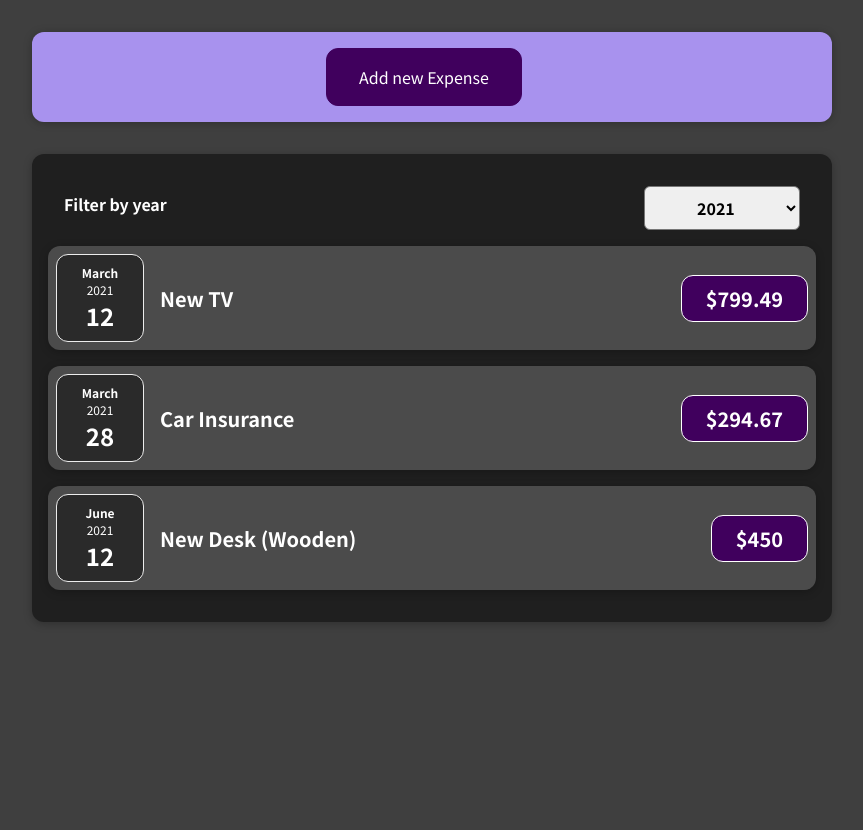
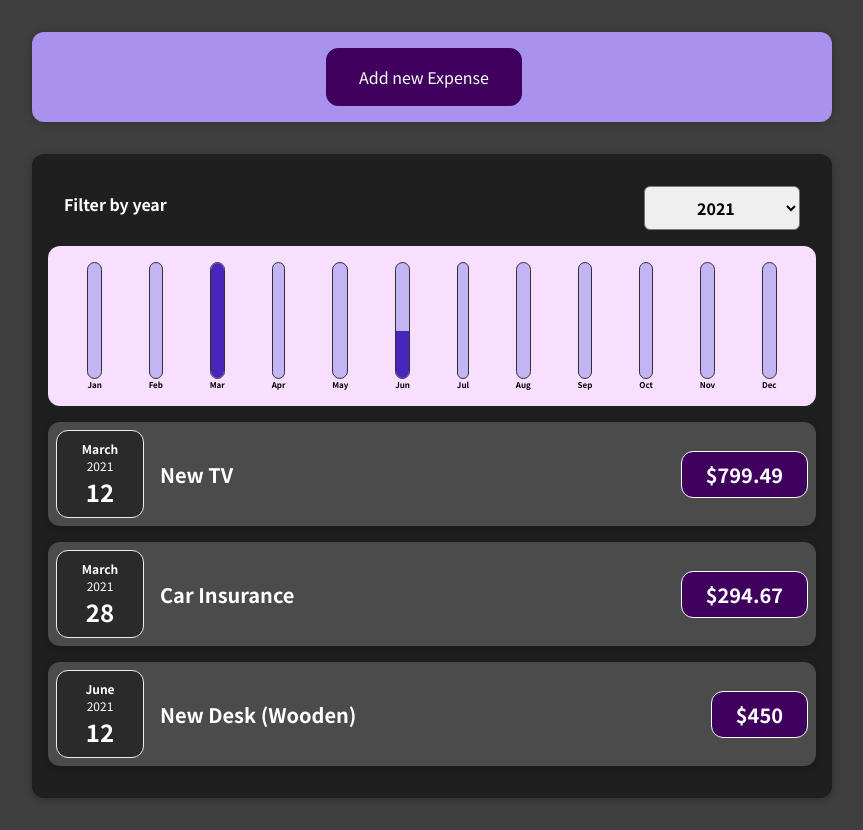
Before and after one commit to LucaVerth/my-first-app, a React (Create React App) app: page / in a window 1280 px wide. Shown: the whole page, without its empty margins (208-1071 px from the left). Before the commit the page ends 800 px from the top, so only its background shows below. Built offline with nearby package versions, Linux system fonts and the light colour scheme.

Commit message:
Added chart for months expenses

```diff
--- /dev/null
+++ b/src/components/Chart/Chart.css
@@ -0,0 +1,9 @@
+.chart {
+  padding: 1rem;
+  border-radius: 12px;
+  background-color: #f8dfff;
+  text-align: center;
+  display: flex;
+  justify-content: space-around;
+  height: 10rem;
+}
--- /dev/null
+++ b/src/components/Chart/Chart.js
@@ -0,0 +1,25 @@
+import React from "react";
+
+import ChartBar from "./ChartBar";
+import "./Chart.css";
+
+const Chart = (props) => {
+
+  const dataPointsValues = props.dataPoints.map(dataPoint => dataPoint.value);
+  const totalMax = Math.max(...dataPointsValues)
+
+  return (
+    <div className="chart">
+      {props.dataPoints.map((dataPoint) => (
+        <ChartBar
+          key={dataPoint.label}
+          value={dataPoint.value}
+          maxValue={totalMax}
+          label={dataPoint.label}
+        />
+      ))}
+    </div>
+  );
+};
+
+export default Chart;
--- /dev/null
+++ b/src/components/Chart/ChartBar.css
@@ -0,0 +1,30 @@
+.chart-bar {
+  height: 100%;
+  display: flex;
+  flex-direction: column;
+  align-items: center;
+}
+
+.chart-bar__inner {
+  height: 100%;
+  width: 100%;
+  border: 1px solid #313131;
+  border-radius: 12px;
+  background-color: #c3b4f3;
+  overflow: hidden;
+  display: flex;
+  flex-direction: column;
+  justify-content: flex-end;
+}
+
+.chart-bar__fill {
+  background-color: #4826b9;
+  width: 100%;
+  transition: all 0.3s ease-out;
+}
+
+.chart-bar__label {
+  font-weight: bold;
+  font-size: 0.5rem;
+  text-align: center;
+}
--- /dev/null
+++ b/src/components/Chart/ChartBar.js
@@ -0,0 +1,24 @@
+import React from "react";
+
+import "./ChartBar.css";
+
+const ChartBar = (props) => {
+  let barFillHeight = "0%";
+  if (props.maxValue > 0) {
+    barFillHeight = Math.round((props.value / props.maxValue) * 100) + "%";
+  }
+
+  return (
+    <div className="chart-bar">
+      <div className="chart-bar__inner">
+        <div
+          className="chart-bar__fill"
+          style={{ height: barFillHeight }}
+        ></div>
+      </div>
+      <div className="chart-bar__label">{props.label}</div>
+    </div>
+  );
+};
+
+export default ChartBar;
--- a/src/components/Expenses/Expenses.js
+++ b/src/components/Expenses/Expenses.js
@@ -2,12 +2,11 @@
 
 import ExpensesList from "./ExpensesList";
 import ExpensesFilter from "../ExpenseFilter/ExpensesFitler";
+import ExpensesChart from "../Expenses/ExpensesChart";
 import Card from "../UI/Card";
 import "./Expenses.css";
 
 const Expenses = (props) => {
-
-
   // date filter based on year
   const [filterValue, setFilter] = useState("2021");
   const filterChange = (filterValue) => {
@@ -24,7 +23,8 @@
           selectedYear={filterValue}
           onFilterChange={filterChange}
         />
-      <ExpensesList items={filteredExpenses}/>
+        <ExpensesChart expenses={filteredExpenses} />
+        <ExpensesList items={filteredExpenses} />
       </Card>
     </div>
   );
--- /dev/null
+++ b/src/components/Expenses/ExpensesChart.js
@@ -0,0 +1,66 @@
+import React from "react";
+
+import Chart from "../Chart/Chart";
+
+const ExpenseChart = (props) => {
+
+  const chartDataPoints = [
+    {
+      label: "Jan",
+      value: 0,
+    },
+    {
+      label: "Feb",
+      value: 0,
+    },
+    {
+      label: "Mar",
+      value: 0,
+    },
+    {
+      label: "Apr",
+      value: 0,
+    },
+    {
+      label: "May",
+      value: 0,
+    },
+    {
+      label: "Jun",
+      value: 0,
+    },
+    {
+      label: "Jul",
+      value: 0,
+    },
+    {
+      label: "Aug",
+      value: 0,
+    },
+    {
+      label: "Sep",
+      value: 0,
+    },
+    {
+      label: "Oct",
+      value: 0,
+    },
+    {
+      label: "Nov",
+      value: 0,
+    },
+    {
+      label: "Dec",
+      value: 0,
+    },
+  ];
+
+  for (const expense of props.expenses) {
+    const expenseMonth = expense.date.getMonth();
+    chartDataPoints[expenseMonth].value += expense.amount;
+  }
+
+  return <Chart dataPoints={chartDataPoints} />;
+};
+
+export default ExpenseChart;
--- a/src/components/NewExpense/ExpenseForm.js
+++ b/src/components/NewExpense/ExpenseForm.js
@@ -27,7 +27,7 @@
     const expenseData = {
 
       title: enteredTitle,
-      amount: enteredAmount,
+      amount: +enteredAmount,
       date: new Date(enteredDate)
 
     };
```
